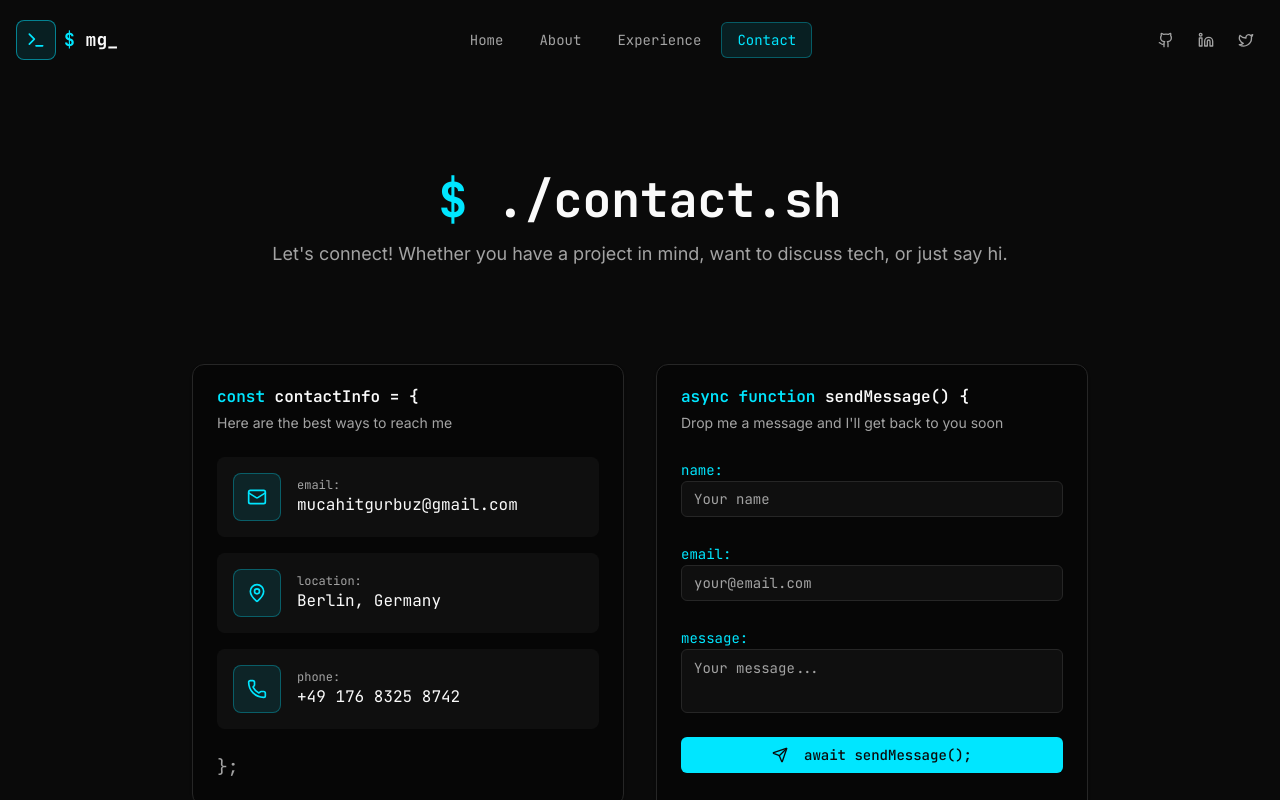
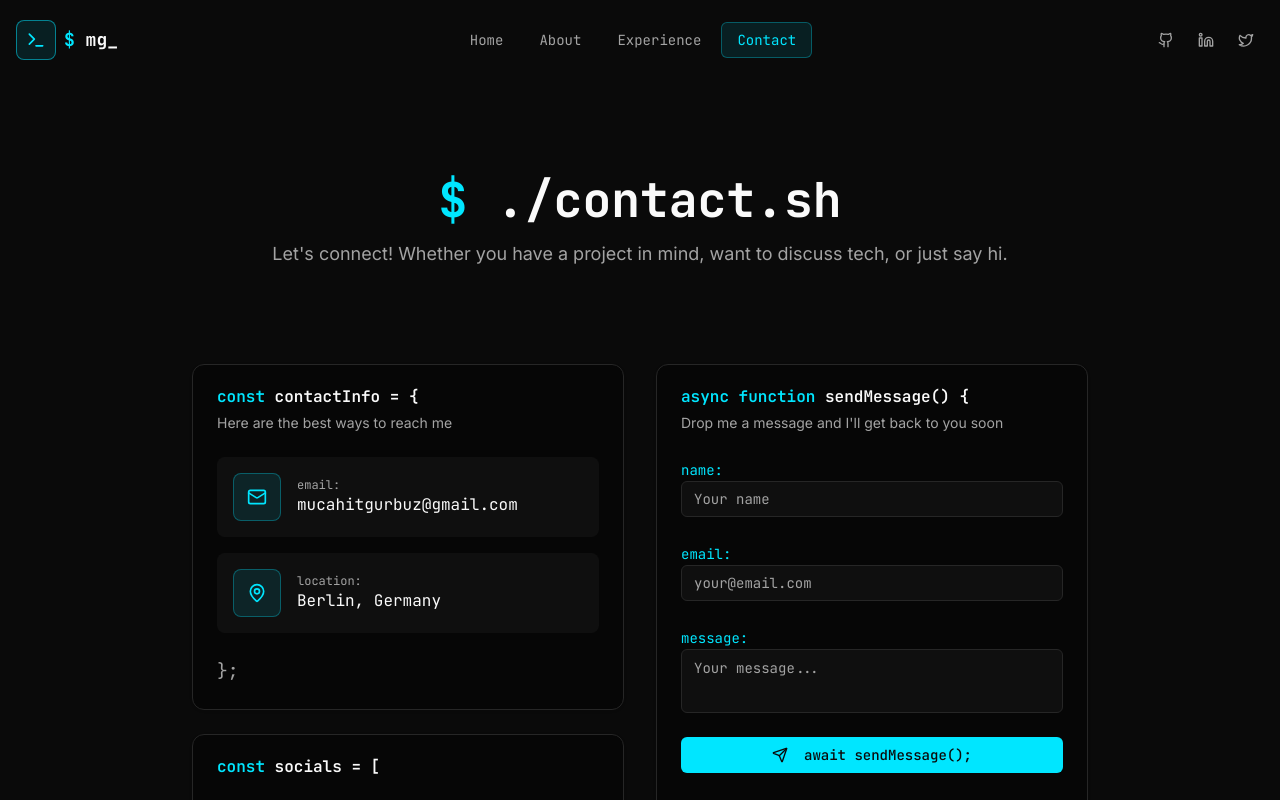
Before and after one commit to mucahitgurbuz/mucahitgurbuz.dev, a Next.js app: page /contact in a window 1280 px wide. Shown: the top 800 px of the page. Built offline with nearby package versions, Linux system fonts and the light colour scheme.

Commit message:
Update page.tsx

```diff
--- a/src/app/contact/page.tsx
+++ b/src/app/contact/page.tsx
@@ -71,23 +71,6 @@ export default function ContactPage() {
                       </p>
                     </div>
                   </div>
-
-                  <a
-                    href={`tel:${SITE_CONFIG.phone.replace(/\s/g, "")}`}
-                    className="flex items-center gap-4 p-4 rounded-lg bg-muted/30 hover:bg-muted/50 transition-colors group"
-                  >
-                    <div className="w-12 h-12 rounded-lg bg-primary/10 border border-primary/30 flex items-center justify-center text-primary group-hover:glow transition-all">
-                      <Phone className="w-5 h-5" />
-                    </div>
-                    <div>
-                      <p className="text-xs text-muted-foreground font-mono">
-                        phone:
-                      </p>
-                      <p className="text-foreground font-mono">
-                        {SITE_CONFIG.phone}
-                      </p>
-                    </div>
-                  </a>
 
                   <p className="text-lg font-mono text-muted-foreground pt-2">
                     {"}"};
```
